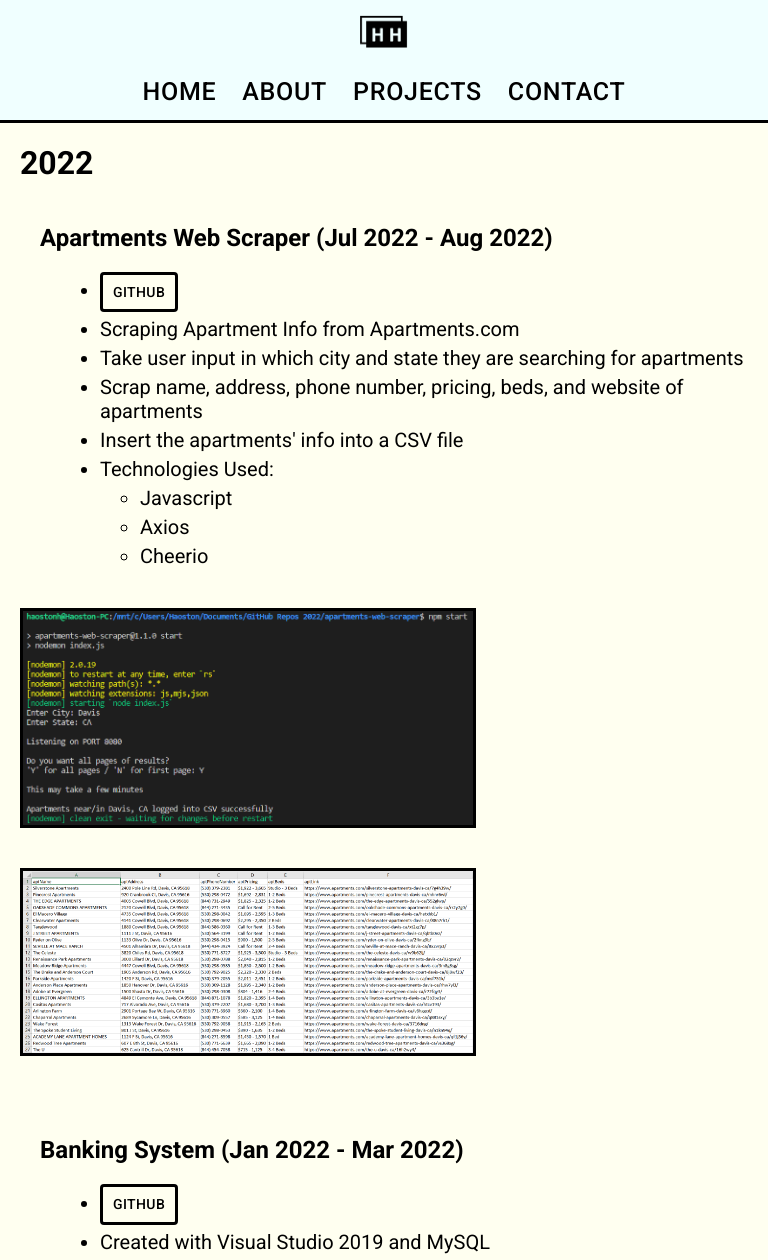
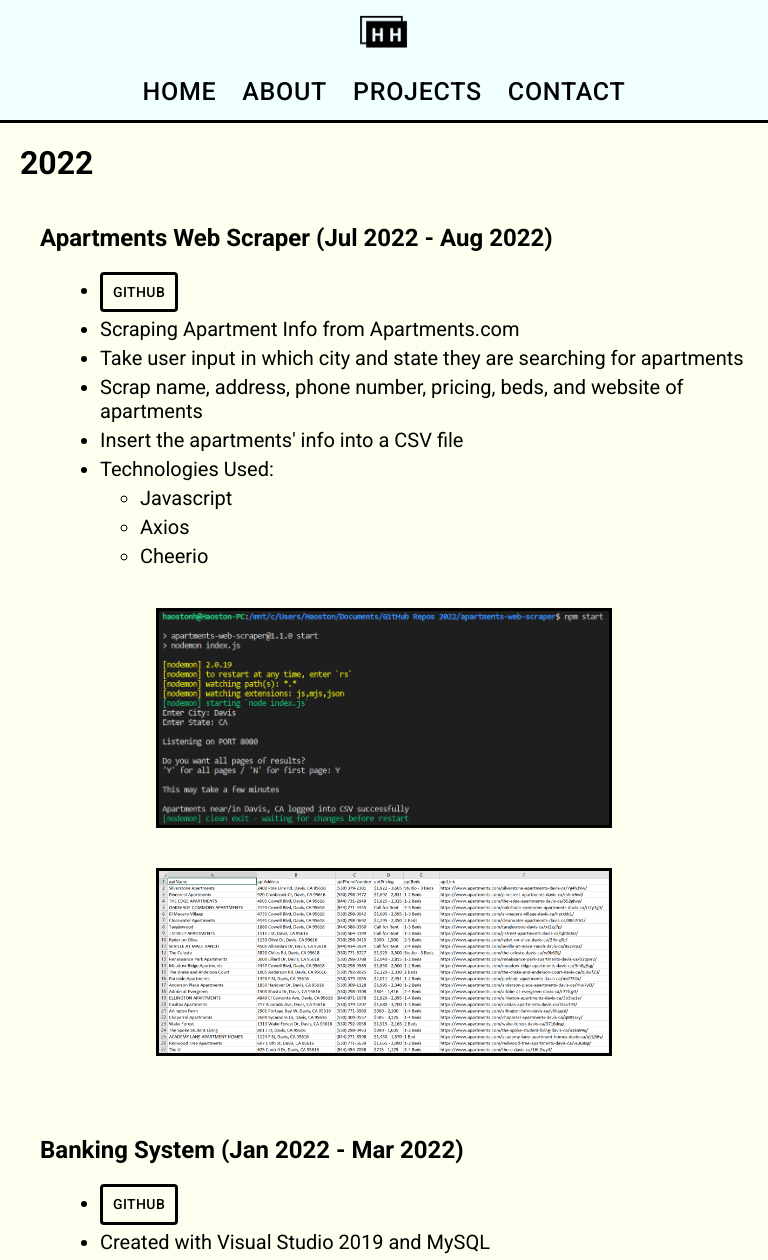
Before and after one commit to haostonh/portfolio, a React (Create React App) app in the folder client/: page /portfolio/projects in a window 768 px wide. Shown: the top 1260 px of the page. Built offline with nearby package versions, Linux system fonts and the light colour scheme.

Commit message:
add class at medium media query

```diff
--- a/client/src/pagesCSS/Projects.css
+++ b/client/src/pagesCSS/Projects.css
@@ -93,6 +93,9 @@ li {
     width: 450px;
     height: auto;
   }
+  .projectImageColumn {
+    margin: auto;
+  }
 }
 
 @media screen and (max-width: 425px) {
--- a/client/src/pagesCSS/Projects.sass
+++ b/client/src/pagesCSS/Projects.sass
@@ -56,6 +56,8 @@ li
   .projectImage450px
     width: 450px
     height: auto
+  .projectImageColumn
+    margin: auto
 
 @media screen and (max-width: 425px)
   .projectBody
```
Also changed, not shown: 1 other file (tests, documents, lock files or other folders).
